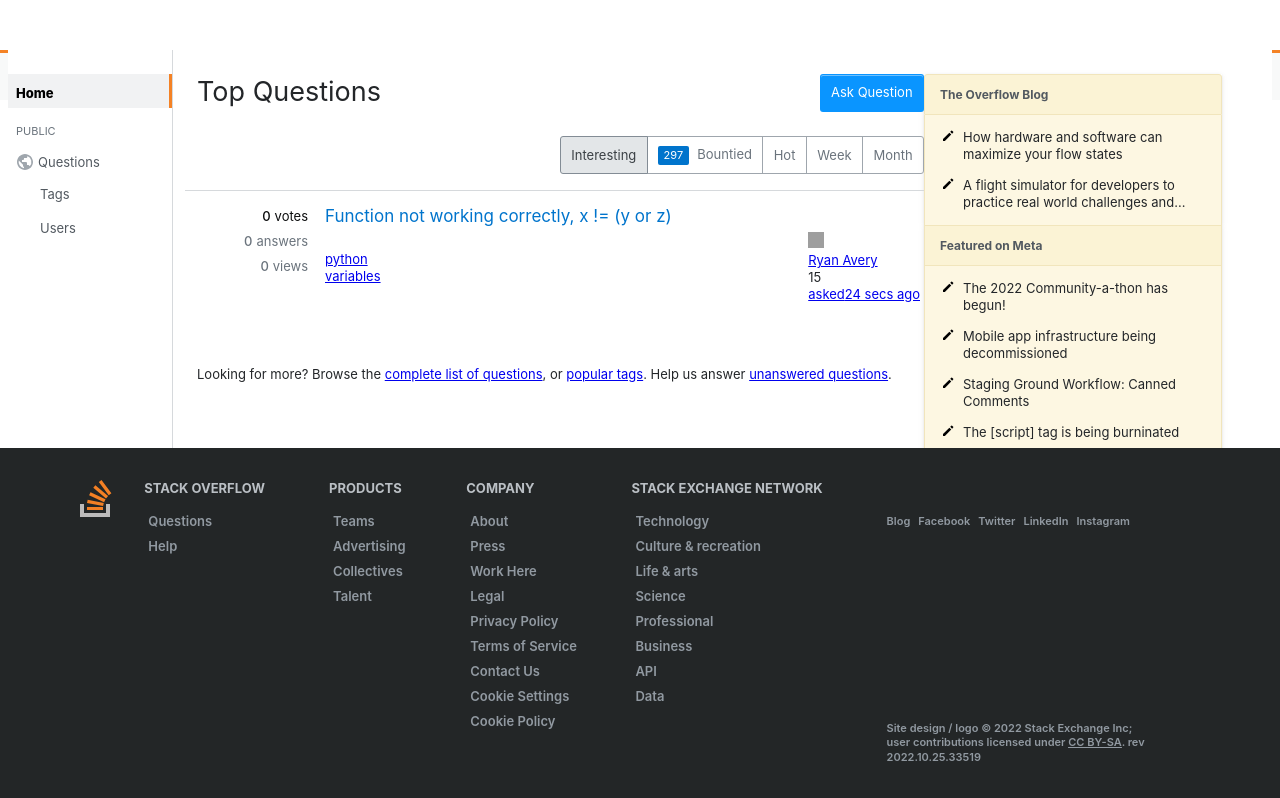
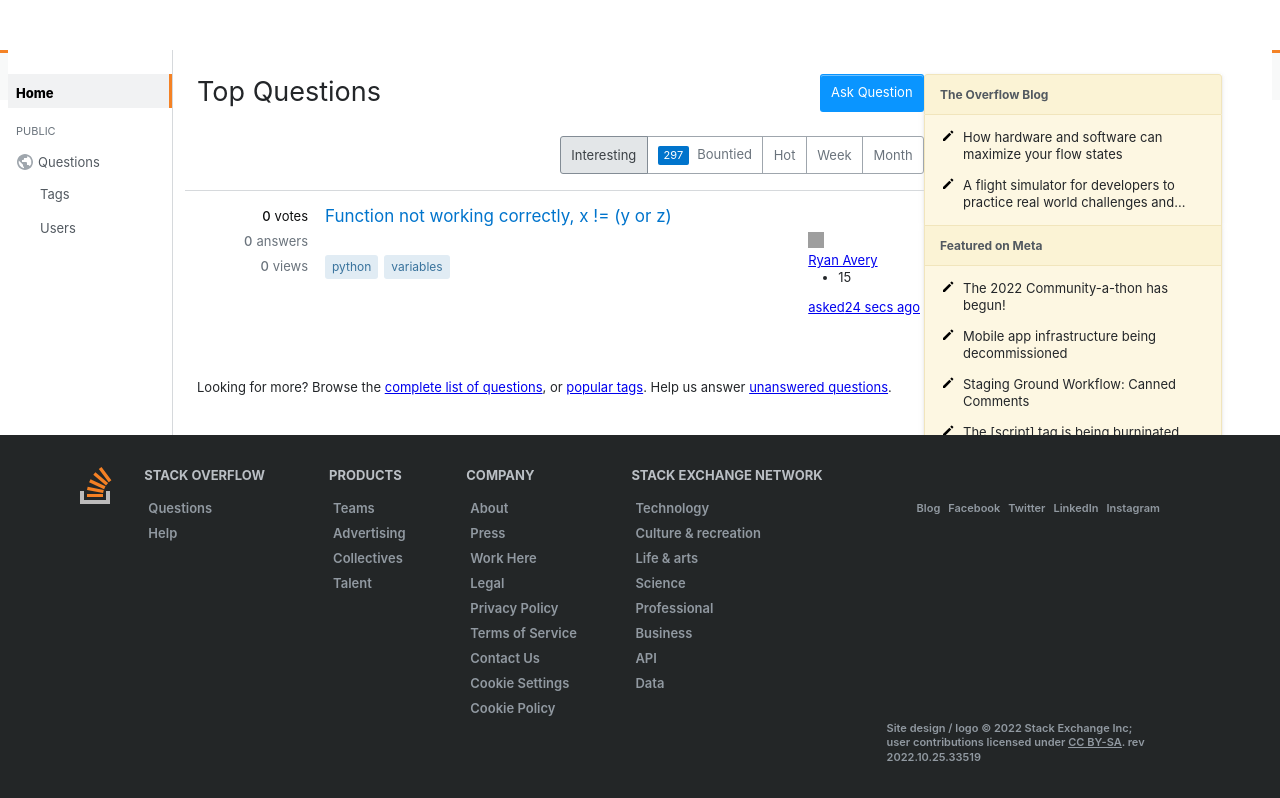
Before and after one commit to codestates-seb/seb40_pre_038, a React (Create React App) app in the folder client/: page / in a window 1280 px wide. Shown: the top 798 px of the page. Built offline with nearby package versions, Linux system fonts and the light colour scheme; grey boxes are pictures that could not be loaded.

Commit message:
[FE] style: Top Questions Question List meta tags

```diff
--- a/client/src/GlobalStyle.js
+++ b/client/src/GlobalStyle.js
@@ -186,6 +186,29 @@
     line-height: 1.3;
     margin: 0 0 1em;
   }
+  ul,
+  ol,
+  li {
+    margin: 0;
+    padding: 0;
+  }
+  ul,
+  ol {
+    margin-left: 30px;
+    margin-bottom: 1em;
+  }
+  ul ul,
+  ol ul,
+  ul ol,
+  ol ol {
+    margin-bottom: 0;
+  }
+  ul {
+    list-style-type: disc;
+  }
+  ol {
+    list-style-type: decimal;
+  }
 `;
 
 export default GlobalStyle;
--- a/client/src/pages/Home/TopQuestionsPage/QuestionList/SMetaTags.js
+++ b/client/src/pages/Home/TopQuestionsPage/QuestionList/SMetaTags.js
@@ -1,34 +1,83 @@
+import { Link } from 'react-router-dom';
+import styled from 'styled-components';
+
 const SMetaTags = () => {
   return (
-    <div className="s-post-summary--meta-tags tags js-tags t-python t-variables">
-      <ul className="ml0 list-ls-none js-post-tag-list-wrapper d-inline">
-        <li className="d-inline mr4 js-post-tag-list-item">
-          <a
-            href="/questions/tagged/python"
-            className="post-tag flex--item mt0 js-tagname-python"
+    <SummaryMetaTagsWrapper>
+      <TagList>
+        <TagListsItem>
+          <TagListsItemLink
+            to="/questions/tagged/python"
+            className="js-tagname-python"
             title="show questions tagged 'python'"
             aria-label="show questions tagged 'python'"
             rel="tag"
             aria-labelledby="python-container"
           >
             python
-          </a>
-        </li>
-        <li className="d-inline mr4 js-post-tag-list-item">
-          <a
-            href="/questions/tagged/variables"
-            className="post-tag flex--item mt0 js-tagname-variables"
+          </TagListsItemLink>
+        </TagListsItem>
+        <TagListsItem>
+          <TagListsItemLink
+            to="/questions/tagged/variables"
+            className="js-tagname-variables"
             title="show questions tagged 'variables'"
             aria-label="show questions tagged 'variables'"
             rel="tag"
             aria-labelledby="variables-container"
           >
             variables
-          </a>
-        </li>
-      </ul>
-    </div>
+          </TagListsItemLink>
+        </TagListsItem>
+      </TagList>
+    </SummaryMetaTagsWrapper>
   );
 };
 
 export default SMetaTags;
+
+const SummaryMetaTagsWrapper = styled.div`
+  display: flex;
+  flex-wrap: wrap;
+  gap: 4px;
+  line-height: 18px;
+  float: left;
+`;
+
+const TagList = styled.ul`
+  display: inline !important;
+  list-style: none !important;
+  margin-left: 0 !important;
+`;
+
+const TagListsItem = styled.li`
+  display: inline !important;
+  margin-right: 4px !important;
+`;
+
+const TagListsItemLink = styled(Link)`
+  font-size: 12px;
+  color: #39739d;
+  background-color: #e1ecf4;
+  border-color: transparent;
+  display: inline-block;
+  padding: 0.4em 0.5em;
+  margin: 2px 2px 2px 0;
+  line-height: 1;
+  white-space: nowrap;
+  text-decoration: none;
+  text-align: center;
+  border-width: 1px;
+  border-style: solid;
+  border-radius: 3px;
+  margin-top: 0 !important;
+  cursor: pointer;
+  user-select: auto;
+
+  :hover {
+    text-decoration: none;
+    color: #2c5877;
+    background-color: #d0e3f1;
+    border-color: transparent;
+  }
+`;
```
